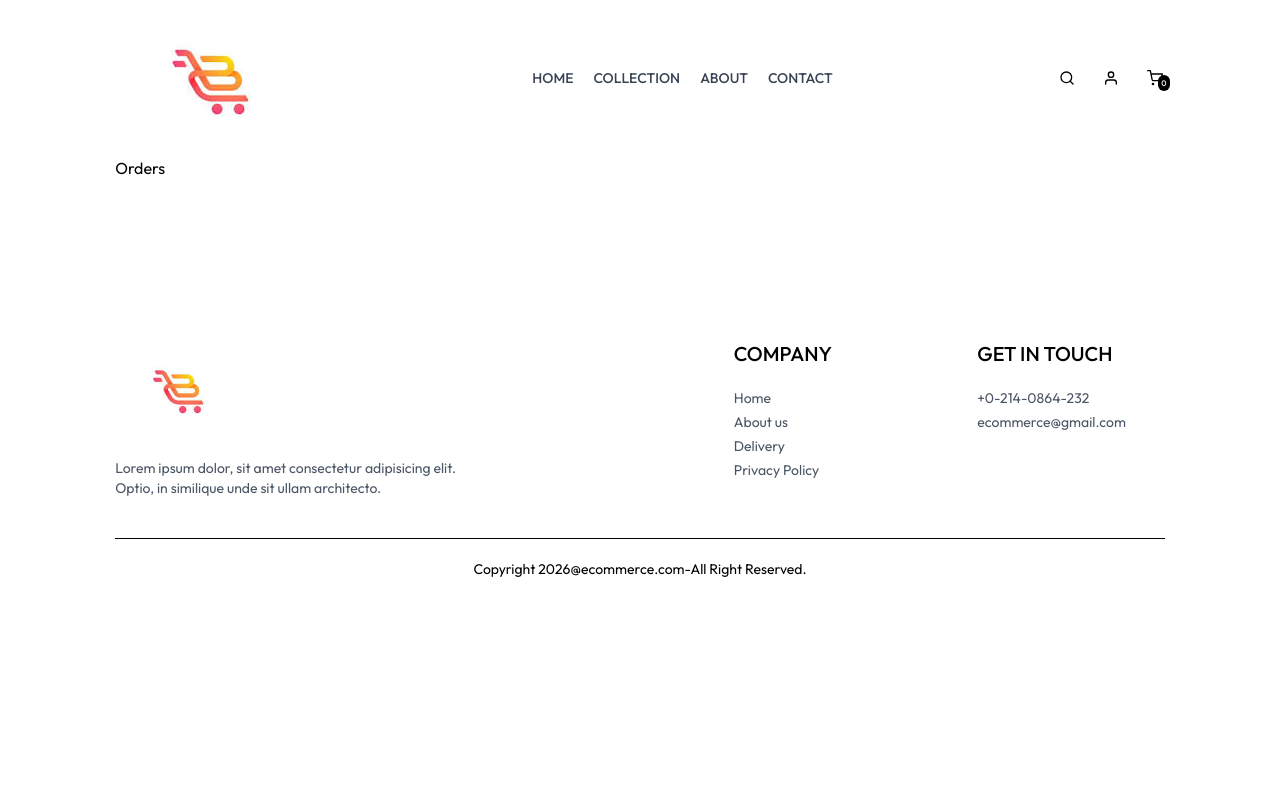
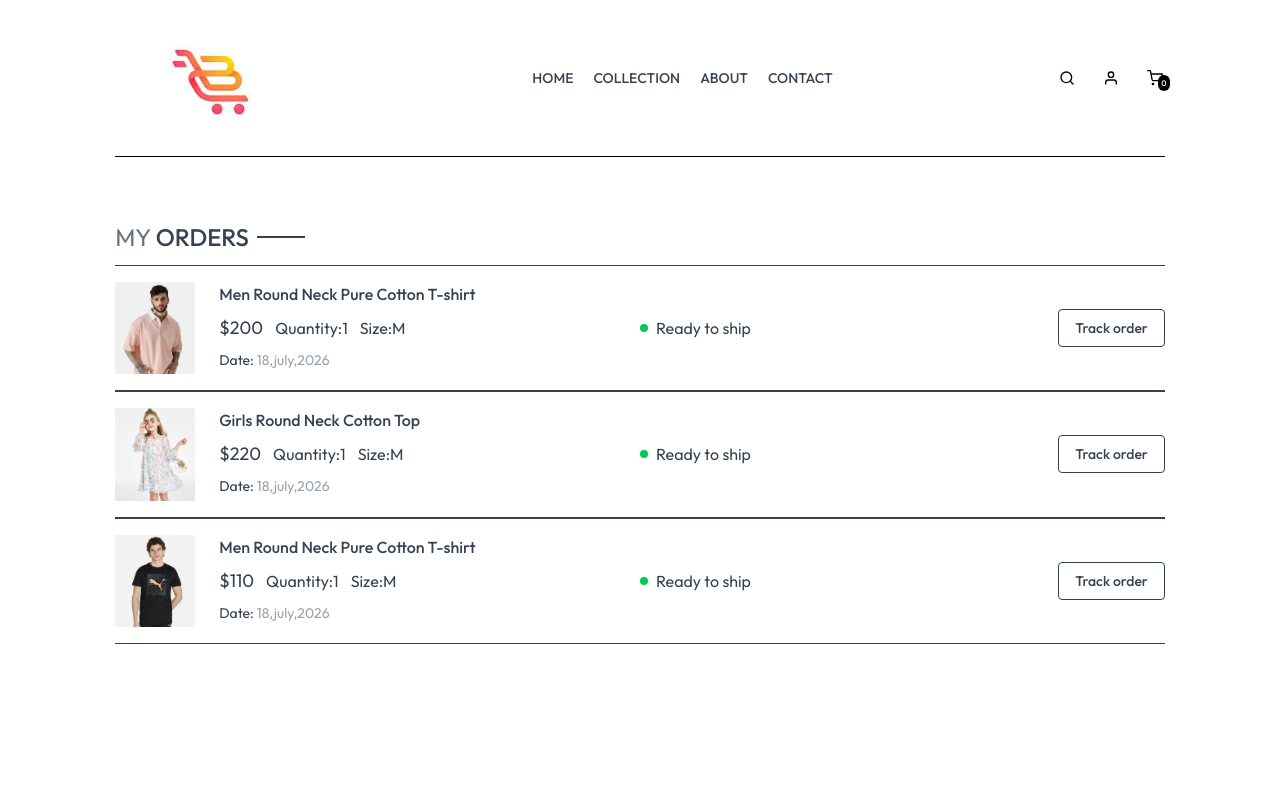
Before and after one commit to NazarAbbas12/mern-ecommerce, a React app in the folder frontend/: page /orders in a window 1280 px wide. Shown: the top 800 px of the page. Built offline with nearby package versions, Linux system fonts and the light colour scheme; the HTML template or start-up script is replaced by a standard one.

Commit message:
UI done for order page

```diff
--- a/frontend/src/pages/Orders.jsx
+++ b/frontend/src/pages/Orders.jsx
@@ -1,8 +1,49 @@
-import React from 'react'
+import React, { useContext } from 'react'
+import { ShopContext } from '../context/ShopContext'
+import Title from '../components/Title';
 
 const Orders = () => {
+
+  const {products,currency} = useContext(ShopContext);
+
   return (
-    <div>Orders</div>
+    <div className='border-t pt-16'>
+
+      <div className='text-2xl'>
+          <Title text1={'MY'} text2={'ORDERS'}/>
+      </div>
+
+      <div>
+          {
+            products.slice(1,4).map((item,index)=>(
+                <div key={index} className='py-4 border-t border-b text-gray-700 flex flex-col md:flex-row md:items-center md:justify-between gap-4'>
+
+                    <div className='flex items-start gap-6 text-sm'>
+                        <img className='w-16 sm:w-20' src={item.image[0]} alt="" />
+                        <div>
+                          <p className='sm:text-base font-medium'>{item.name}</p>
+                          <div className='flex items-center gap-3 mt-2 text-base text-gray-700'>
+                            <p className='text-lg'>{currency}{item.price}</p>
+                            <p>Quantity:1</p>
+                            <p>Size:M</p>
+                          </div>
+                          <p className='mt-2'>Date: <span className='text-gray-400'>18,july,2026</span></p>
+                        </div>
+                    </div>
+
+                    <div className='md:w-1/2 flex justify-between'>
+                          <div className='flex items-center gap-2'>
+                                <p className='min-w-2 h-2 rounded-full bg-green-500'></p>
+                                <p className='text-sm md:text-base'>Ready to ship</p>
+                          </div>
+                          <button className='border px-4 py-2 text-sm font-medium rounded-sm'>Track order</button>
+                    </div>
+
+                </div>
+            ))
+          }
+      </div>
+    </div>
   )
 }
 
```
